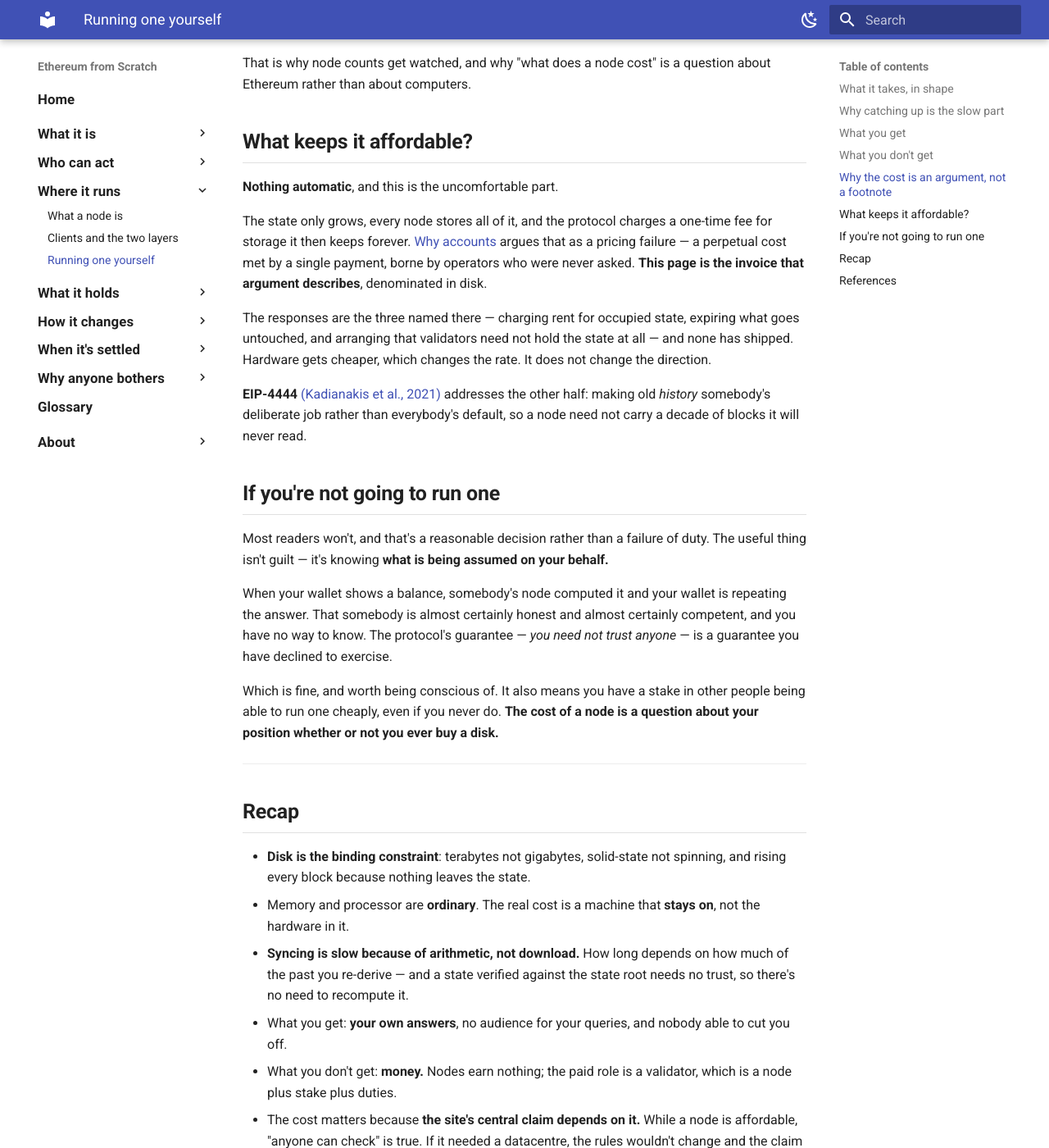
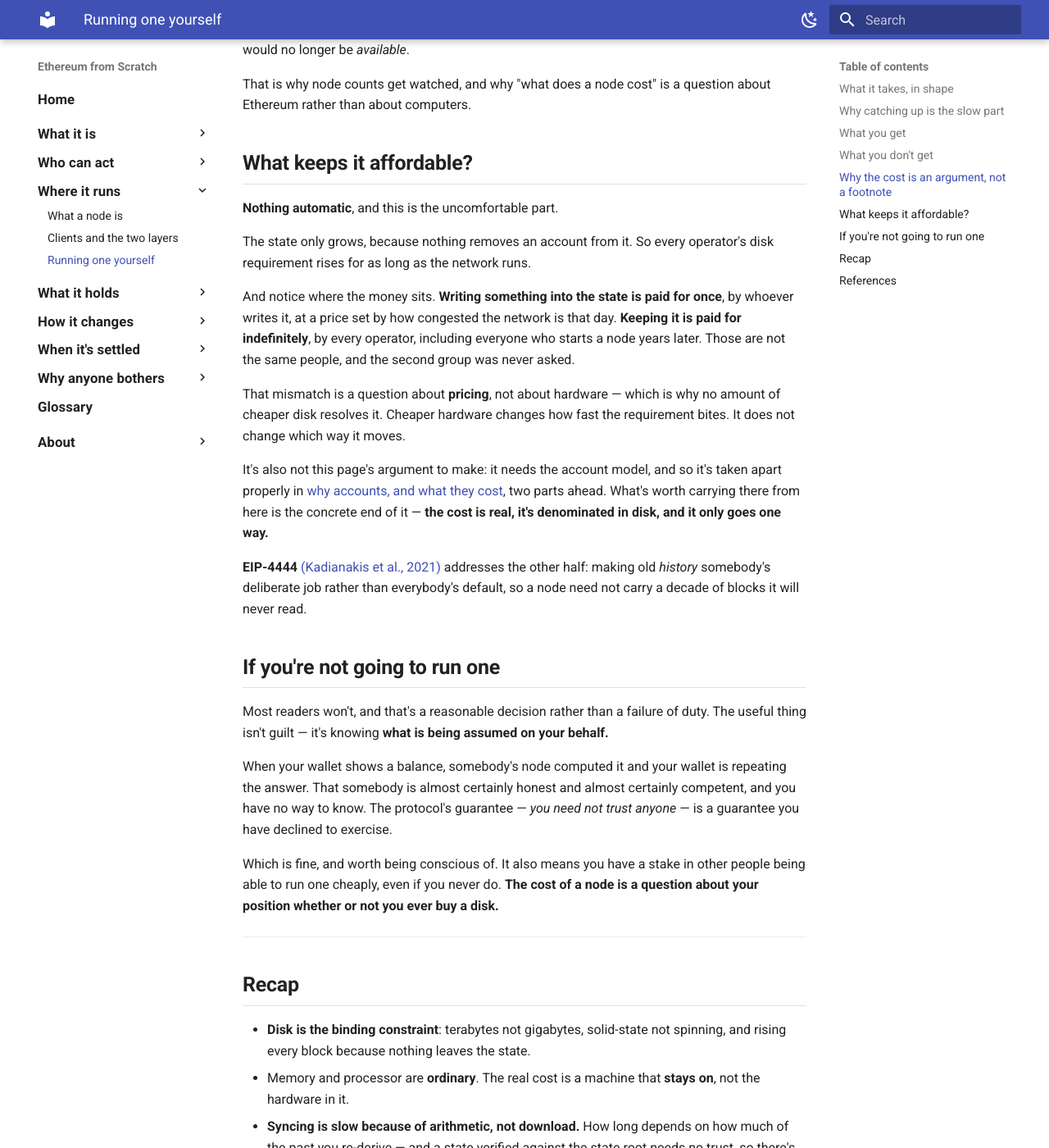
Before and after one commit to davide-stocco/ethereum-from-scratch, an MkDocs documentation site: the page built from docs/nodes/running-one.md, in a window 1280 px wide and 1400 px high, scrolled down 2658 px. Shown: the whole window at 82% size. Built offline with MkDocs 1.6.1 and Material for MkDocs 9.7.7, drawn with Linux system fonts in a browser that asks for light colours; some of the changed text lies outside the part shown.

Commit message:
Stop leaning on an argument the reader has not read yet
Two fixes, the second being a mistake my own stub note had warned about.

"Disk is the one that decides" was doing too much work in too few
words - it meant disk is the requirement that actually rules a machine
in or out, which is now what it says. The useful facts about it are the
kind and the direction rather than the quantity, and that is stated
rather than implied.

The larger problem: the page referred to why-accounts arguing state
growth as a pricing failure, and then called itself "the invoice that
argument describes" - all of which assumes the reader has read a page
two parts ahead of them. The stub note for this page said exactly what
to do instead, and I did not follow it.

Now the page makes the narrow version of the point itself, which it can:
writing to the state is paid for once by the writer, keeping it is paid
for indefinitely by every operator including those who start years
later, and those are not the same people. That stands on nothing the
reader lacks. The general argument is explicitly deferred - "not this
page's argument to make, it needs the account model" - with what to
carry forward named.

And why-accounts now links back, since it is the page that arrives
second: the disk requirement a reader already met is this externality
seen from the other end. What looks like a hardware problem to an
operator is a pricing problem to the protocol.

```diff
--- a/docs/nodes/running-one.md
+++ b/docs/nodes/running-one.md
@@ -31,7 +31,7 @@ description: What running a node actually costs, in shape rather than specificat
 
 Four requirements, and they are not equally binding.
 
-**Disk is the one that decides.** Not how much — what *kind*, and which direction it moves. You need **terabytes rather than gigabytes**, on a solid-state drive rather than a spinning one, because the work is constant small random writes rather than bulk reading. And the requirement **only ever rises**, because nothing removes an account from the state.
+**Disk is the one that rules machines out.** The other three requirements are rarely what stops somebody; this is. And the useful facts about it aren't the quantity — they're the kind and the direction. You need **terabytes rather than gigabytes**, on a solid-state drive rather than a spinning one, because the work is constant small random writes rather than bulk reading. And the requirement **only ever rises**, because nothing removes an account from the state.
 
 **Memory and processor are ordinary.** A small desktop machine of recent vintage is enough. This is the reassuring part and the part people get wrong in both directions — you don't need a server, and a ten-year-old laptop won't do.
 
@@ -83,9 +83,13 @@ That is why node counts get watched, and why "what does a node cost" is a questi
 
 **Nothing automatic**, and this is the uncomfortable part.
 
-The state only grows, every node stores all of it, and the protocol charges a one-time fee for storage it then keeps forever. [Why accounts](../accounts/why-accounts.md) argues that as a pricing failure — a perpetual cost met by a single payment, borne by operators who were never asked. **This page is the invoice that argument describes**, denominated in disk.
+The state only grows, because nothing removes an account from it. So every operator's disk requirement rises for as long as the network runs.
 
-The responses are the three named there — charging rent for occupied state, expiring what goes untouched, and arranging that validators need not hold the state at all — and none has shipped. Hardware gets cheaper, which changes the rate. It does not change the direction.
+And notice where the money sits. **Writing something into the state is paid for once**, by whoever writes it, at a price set by how congested the network is that day. **Keeping it is paid for indefinitely**, by every operator, including everyone who starts a node years later. Those are not the same people, and the second group was never asked.
+
+That mismatch is a question about **pricing**, not about hardware — which is why no amount of cheaper disk resolves it. Cheaper hardware changes how fast the requirement bites. It does not change which way it moves.
+
+It's also not this page's argument to make: it needs the account model, and so it's taken apart properly in [why accounts, and what they cost](../accounts/why-accounts.md), two parts ahead. What's worth carrying there from here is the concrete end of it — **the cost is real, it's denominated in disk, and it only goes one way.**
 
 **EIP-4444** [(Kadianakis et al., 2021)](#ref-eip4444) addresses the other half: making old *history* somebody's deliberate job rather than everybody's default, so a node need not carry a decade of blocks it will never read.
 
@@ -107,7 +111,7 @@ Which is fine, and worth being conscious of. It also means you have a stake in o
 - What you get: **your own answers**, no audience for your queries, and nobody able to cut you off.
 - What you don't get: **money.** Nodes earn nothing; the paid role is a validator, which is a node plus stake plus duties.
 - The cost matters because **the site's central claim depends on it.** While a node is affordable, "anyone can check" is true. If it needed a datacentre, the rules wouldn't change and the claim would quietly stop being true.
-- **Nothing keeps it affordable automatically.** Cheaper hardware changes the rate, not the direction — the pricing problem is the one [why accounts](../accounts/why-accounts.md) sets out.
+- **Nothing keeps it affordable automatically.** Writing to the state is paid for once; keeping it is paid for indefinitely, by different people. That's a pricing mismatch rather than a hardware problem, and [why accounts](../accounts/why-accounts.md) takes it apart two parts ahead.
 - If you don't run one, the useful thing is knowing **what you're assuming on somebody else's behalf** — and that you benefit from nodes staying cheap regardless.
 
 **Next:** [Accounts](../accounts/accounts.md) — what all these machines are actually storing.
```
Also changed, not shown: docs/accounts/why-accounts.md (+2 -0 lines).
